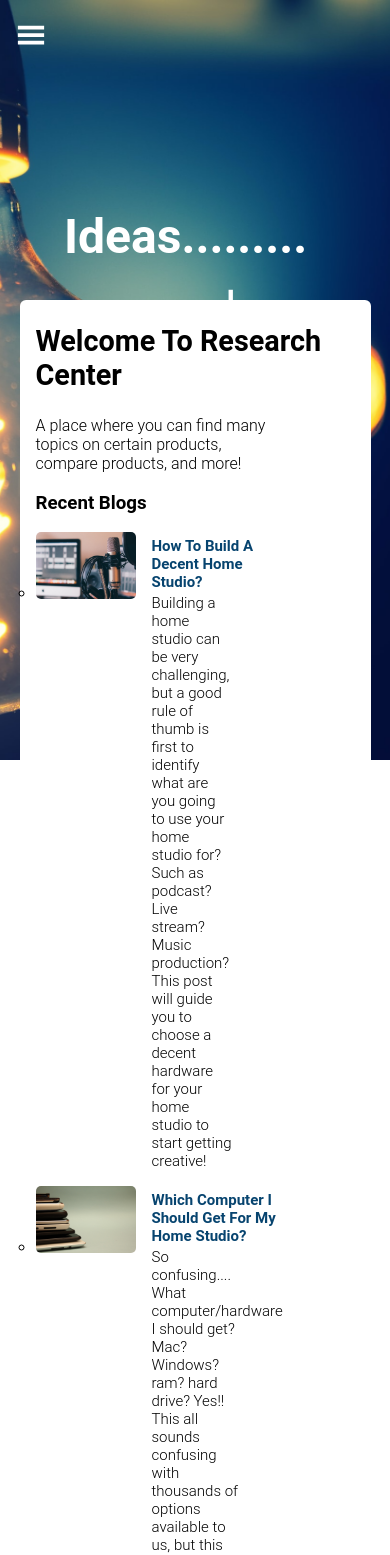
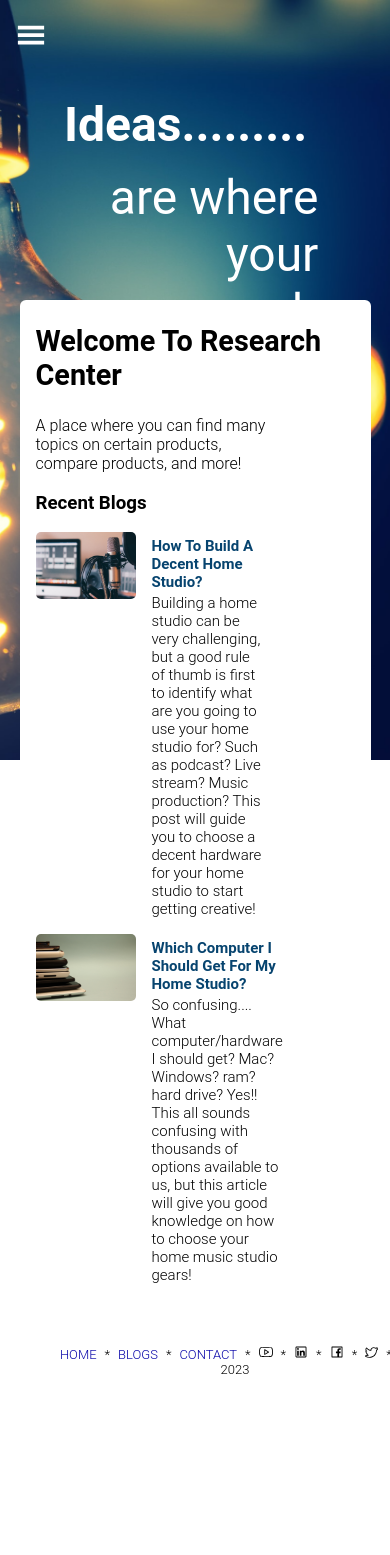
Before and after one commit to webncyber/myresearchcenter, a React (Create React App) app: page / in a window 390 px wide. Shown: the top 1555 px of the page. After the commit the page ends 1435 px from the top, so only its background shows below. Built offline with nearby package versions, Linux system fonts and the light colour scheme.

Commit message:
style fix mobile

```diff
--- a/src/components/Hero/style.scss
+++ b/src/components/Hero/style.scss
@@ -11,7 +11,7 @@
     background-size: cover;
     background-position: center center;
    div:first-child {
-    padding-top: 6.5rem;
+
     padding-left: 2rem;
     width: 100%;
         h1{
@@ -38,5 +38,16 @@
             font-size: 3rem;
             padding-top: 1rem;
         }
+
+        @media screen and (max-width: 660px) {
+          padding-top: 3rem;
+
+        }
+
+         @media screen and (min-width: 661px) {
+          padding-top: 5rem;
+        }
    }
+
+
 }
--- a/src/components/blogListing/style.scss
+++ b/src/components/blogListing/style.scss
@@ -1,13 +1,13 @@
 .blogs-listing{
     ul{
-        list-style-type: none;
+
         padding: 0px;
         margin: 0px;
 
         li{
             padding: 0px;
             margin: 0px;
-
+            list-style-type: none;
             div{
                 padding: 0px;
                 margin: 0px;
@@ -37,13 +37,11 @@
             }
 
         };
-
-
     }
 
     .blurb
     {
       font-size: 15px;
-      width: 70%;
+      width: 100%;
     }
 }
```
